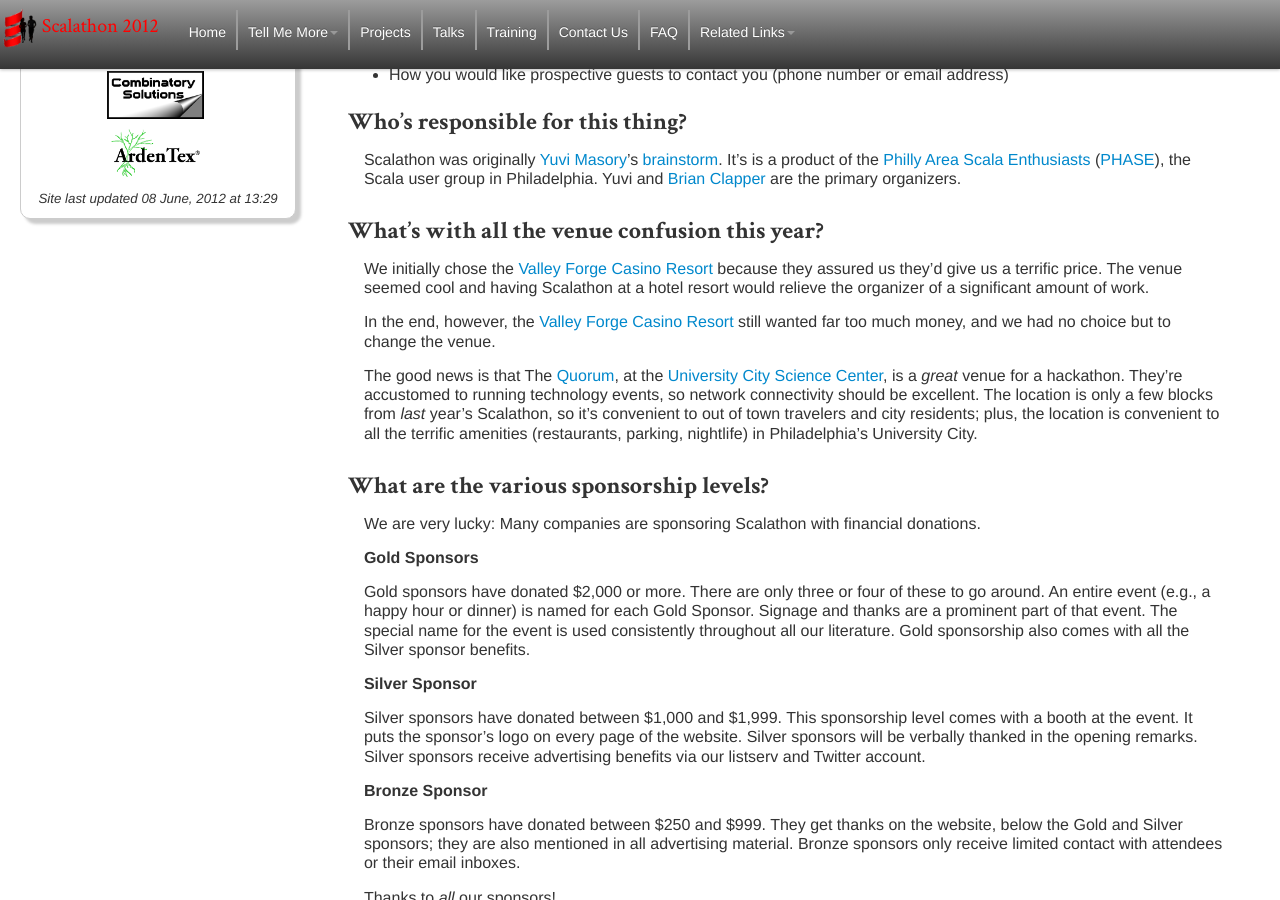
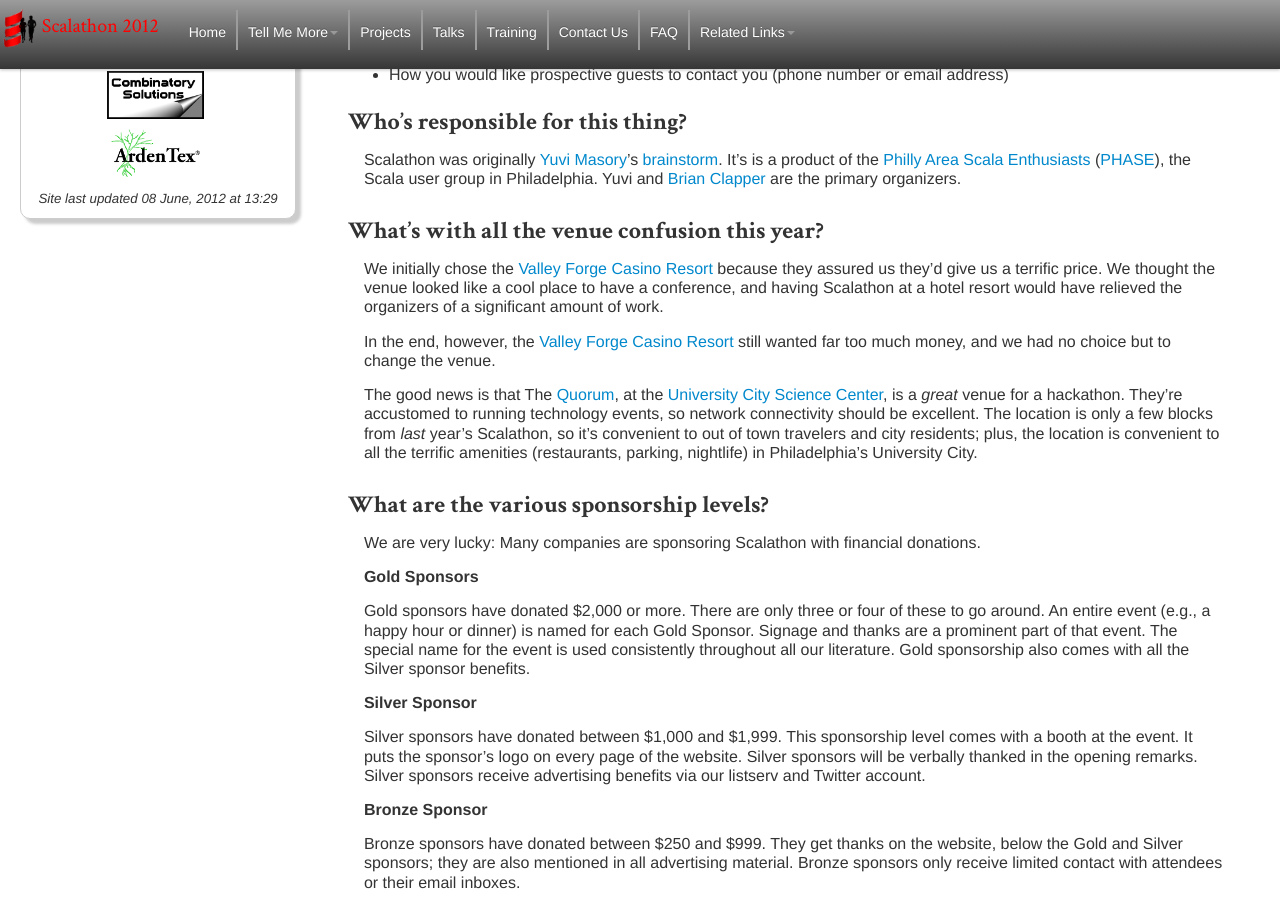
Before and after one commit to scala-phase/scalathon, a Jekyll site: the page built from 2012/faq.md, in a window 1280 px wide and 900 px high, scrolled down 1012 px. Built offline with Jekyll 4.4.1, drawn with Linux system fonts in a browser that asks for light colours; nearby versions of some CDN libraries.

Commit message:
Fixed typo in FAQ

```diff
--- a/2012/faq.md
+++ b/2012/faq.md
@@ -62,8 +62,9 @@
 ## What's with all the venue confusion this year?
 
 We initially chose the [Valley Forge Casino Resort][] because they assured us
-they'd give us a terrific price. The venue seemed cool and having Scalathon
-at a hotel resort would relieve the organizer of a significant amount of work.
+they'd give us a terrific price. We thought the venue looked like a cool place
+to have a conference, and having Scalathon at a hotel resort would have
+relieved the organizers of a significant amount of work.
 
 In the end, however, the [Valley Forge Casino Resort][] still wanted far too
 much money, and we had no choice but to change the venue.
```
